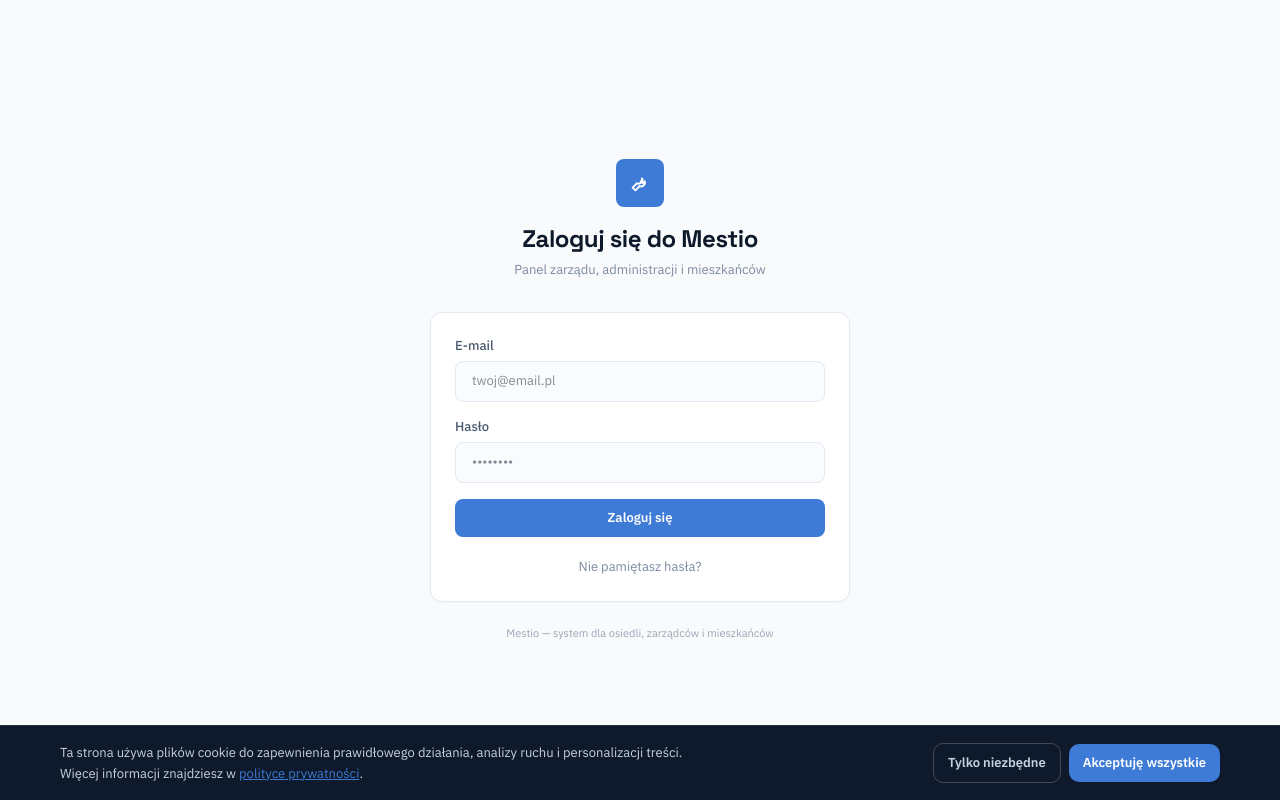
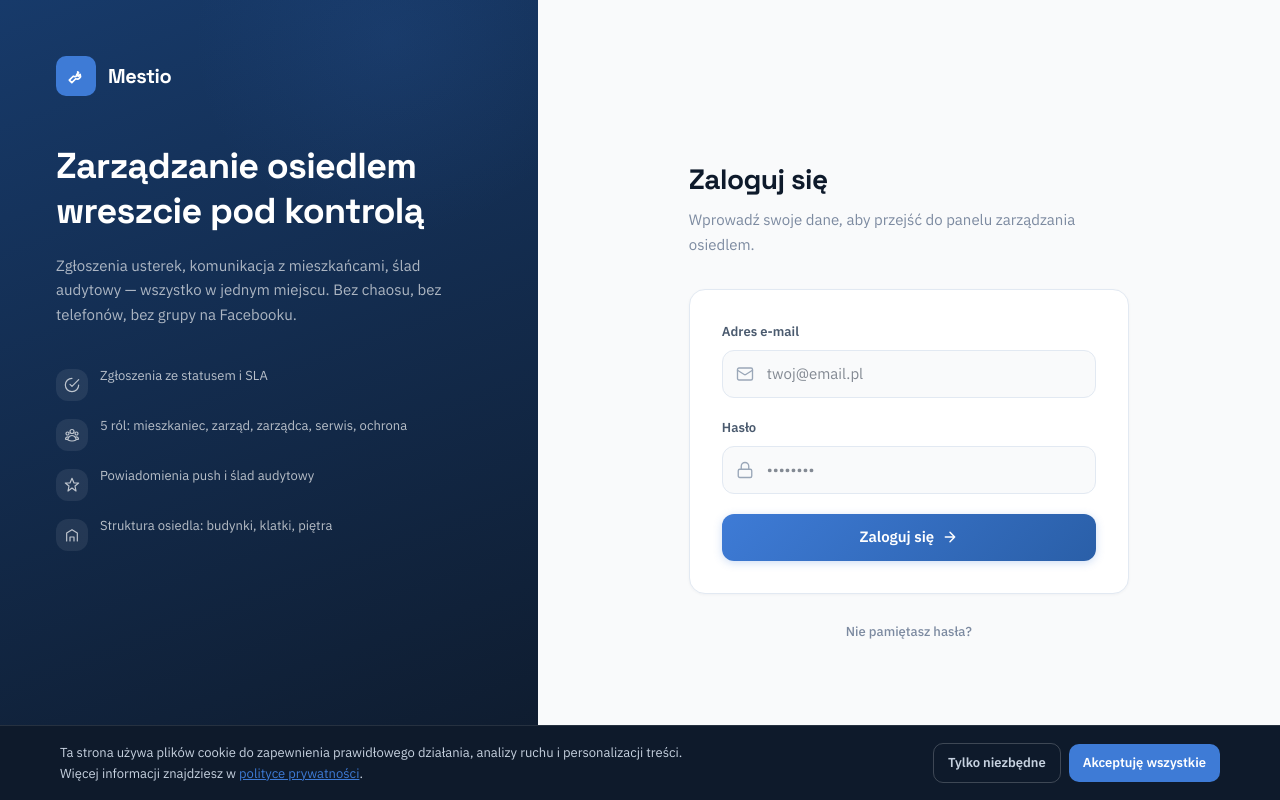
Before and after one commit to Rademenes12/mestio-monorepo, a Next.js app in the folder apps/web/: page /login in a window 1280 px wide. Built offline with nearby package versions, Linux system fonts and the light colour scheme; no server answers.

Commit message:
feat: split-screen login — dark navy branding panel + light form, Daylight-inspired

```diff
--- a/apps/web/src/app/(dashboard)/login/page.tsx
+++ b/apps/web/src/app/(dashboard)/login/page.tsx
@@ -93,74 +93,243 @@
   };
 
   return (
+    <div className="flex min-h-screen">
+      {/* ── Left panel: Branding ── */}
       <div
-      className="min-h-screen flex items-center justify-center p-4"
+        className="hidden lg:flex w-[480px] lg:w-[42%] flex-col justify-between p-10 lg:p-14 relative overflow-hidden"
+        style={{
+          background: "linear-gradient(160deg, #173A6A 0%, #0E1A2B 100%)",
+        }}
+      >
+        {/* Subtle radial glow */}
+        <div
+          className="absolute top-[-20%] right-[-10%] w-[400px] h-[400px] rounded-full opacity-20"
+          style={{
+            background: "radial-gradient(circle, rgba(62,123,214,0.5) 0%, transparent 70%)",
+          }}
+        />
+
+        <div className="relative z-10">
+          {/* Logo */}
+          <div className="flex items-center gap-3 mb-12">
+            <div
+              className="w-10 h-10 rounded-[10px] flex items-center justify-center shrink-0"
+              style={{ background: "#3E7BD6" }}
+            >
+              <svg
+                width="20"
+                height="20"
+                viewBox="0 0 24 24"
+                fill="none"
+                stroke="#fff"
+                strokeWidth="2.1"
+                strokeLinecap="round"
+                strokeLinejoin="round"
+              >
+                <path d="M14 7a4 4 0 0 1-5.3 5.3L4 17l3 3 4.7-4.7A4 4 0 0 0 17 10l-2.2 2.2-2-2L15 8z" />
+              </svg>
+            </div>
+            <span
+              className="text-white font-heading font-bold text-xl tracking-tight"
+            >
+              Mestio
+            </span>
+          </div>
+
+          {/* Value prop */}
+          <h2
+            className="text-white font-heading font-bold text-3xl lg:text-4xl leading-tight mb-5"
+          >
+            Zarządzanie osiedlem
+            <br />
+            wreszcie pod kontrolą
+          </h2>
+          <p className="text-base leading-relaxed" style={{ color: "rgba(255,255,255,0.65)" }}>
+            Zgłoszenia usterek, komunikacja z mieszkańcami, ślad audytowy —
+            wszystko w jednym miejscu. Bez chaosu, bez telefonów, bez grupy na
+            Facebooku.
+          </p>
+
+          {/* Feature list */}
+          <div className="mt-10 space-y-4">
+            {[
+              {
+                icon: "M22 12a10 10 0 1 1-10-10M22 4 12 14.01 9 11",
+                text: "Zgłoszenia ze statusem i SLA",
+              },
+              {
+                icon: "M18 18.72a9.094 9.094 0 0 0 3.741-.479 3 3 0 0 0-4.682-2.72m.94 3.198l.001.031c0 .225-.012.447-.037.666A11.944 11.944 0 0 1 12 21c-2.17 0-4.207-.576-5.963-1.584A6.062 6.062 0 0 1 6 18.719m12 0a5.971 5.971 0 0 0-.941-3.197m0 0A5.995 5.995 0 0 0 12 12.75a5.995 5.995 0 0 0-5.058 2.772m0 0a3 3 0 0 0-4.681 2.72 8.986 8.986 0 0 0 3.74.477m.94-3.197a5.971 5.971 0 0 0-.94 3.197M15 6.75a3 3 0 1 1-6 0 3 3 0 0 1 6 0Zm6 3a2.25 2.25 0 1 1-4.5 0 2.25 2.25 0 0 1 4.5 0Zm-13.5 0a2.25 2.25 0 1 1-4.5 0 2.25 2.25 0 0 1 4.5 0Z",
+                text: "5 ról: mieszkaniec, zarząd, zarządca, serwis, ochrona",
+              },
+              {
+                icon: "M12 2l3 7h7l-5.5 4.5L18 21l-6-4.5L6 21l1.5-7.5L2 9h7z",
+                text: "Powiadomienia push i ślad audytowy",
+              },
+              {
+                icon: "M4 21V9l8-5 8 5v12M9 21v-6h6v6",
+                text: "Struktura osiedla: budynki, klatki, piętra",
+              },
+            ].map((feature, i) => (
+              <div key={i} className="flex items-start gap-3">
+                <div
+                  className="w-8 h-8 rounded-lg flex items-center justify-center shrink-0 mt-0.5"
+                  style={{ background: "rgba(255,255,255,0.08)" }}
+                >
+                  <svg
+                    width="16"
+                    height="16"
+                    viewBox="0 0 24 24"
+                    fill="none"
+                    stroke="rgba(255,255,255,0.7)"
+                    strokeWidth="1.8"
+                    strokeLinecap="round"
+                    strokeLinejoin="round"
+                  >
+                    <path d={feature.icon} />
+                  </svg>
+                </div>
+                <span className="text-sm" style={{ color: "rgba(255,255,255,0.7)" }}>
+                  {feature.text}
+                </span>
+              </div>
+            ))}
+          </div>
+        </div>
+
+        {/* Footer */}
+        <p className="relative z-10 text-xs" style={{ color: "rgba(255,255,255,0.3)" }}>
+          © {new Date().getFullYear()} Mestio. System dla osiedli i wspólnot.
+        </p>
+      </div>
+
+      {/* ── Right panel: Login form ── */}
+      <div
+        className="flex-1 flex items-center justify-center p-6 lg:p-14"
         style={{ background: "var(--color-page, #F9FAFB)" }}
       >
-      <div className="w-full" style={{ maxWidth: "420px" }}>
-        {/* Logo + nagłówek */}
-        <div className="text-center mb-8">
-          <div className="inline-flex items-center justify-center w-12 h-12 rounded-[8px] mb-4"
-            style={{ background: "#3E7BD6" }}>
-            <svg width="22" height="22" viewBox="0 0 24 24" fill="none" stroke="#fff"
-              strokeWidth="2.1" strokeLinecap="round" strokeLinejoin="round">
-              <path d="M14 7a4 4 0 0 1-5.3 5.3L4 17l3 3 4.7-4.7A4 4 0 0 0 17 10l-2.2 2.2-2-2L15 8z"/>
+        <div className="w-full" style={{ maxWidth: "440px" }}>
+          {/* Mobile logo (visible only on small screens) */}
+          <div className="lg:hidden text-center mb-8">
+            <div
+              className="inline-flex items-center justify-center w-12 h-12 rounded-[10px] mb-4"
+              style={{ background: "#3E7BD6" }}
+            >
+              <svg
+                width="22"
+                height="22"
+                viewBox="0 0 24 24"
+                fill="none"
+                stroke="#fff"
+                strokeWidth="2.1"
+                strokeLinecap="round"
+                strokeLinejoin="round"
+              >
+                <path d="M14 7a4 4 0 0 1-5.3 5.3L4 17l3 3 4.7-4.7A4 4 0 0 0 17 10l-2.2 2.2-2-2L15 8z" />
               </svg>
             </div>
             <h1 className="text-2xl font-heading font-bold" style={{ color: "#0E1A2B" }}>
-            Zaloguj się do Mestio
+              Mestio
             </h1>
-          <p className="text-sm mt-1.5" style={{ color: "#7C8AA0" }}>
-            Panel zarządu, administracji i mieszkańców
+          </div>
+
+          {/* Form header */}
+          <div className="mb-8">
+            <h1
+              className="text-[28px] font-heading font-bold tracking-tight mb-2"
+              style={{ color: "#0E1A2B" }}
+            >
+              Zaloguj się
+            </h1>
+            <p className="text-[15px] leading-relaxed" style={{ color: "#7C8AA0" }}>
+              Wprowadź swoje dane, aby przejść do panelu zarządzania osiedlem.
             </p>
           </div>
 
-        {/* Formularz */}
+          {resetSent ? (
             <div
-          className="bg-white rounded-[12px] p-6"
+              className="rounded-[16px] p-8 text-center"
               style={{
+                background: "#fff",
                 border: "1px solid var(--color-glass-border, #EBEFF4)",
-            boxShadow: "0 1px 2px rgba(14,26,43,.03)",
+                boxShadow: "0 1px 3px rgba(14,26,43,.04)",
               }}
             >
-          {resetSent ? (
-            <div className="space-y-4 text-center py-4">
               <div
-                className="w-12 h-12 rounded-full flex items-center justify-center mx-auto"
-                style={{ background: "rgba(46,158,107,.12)" }}
+                className="w-14 h-14 rounded-full flex items-center justify-center mx-auto mb-5"
+                style={{ background: "rgba(34,197,94,.12)" }}
               >
-                <svg width="20" height="20" viewBox="0 0 24 24" fill="none"
-                  stroke="#2E9E6B" strokeWidth="2.2" strokeLinecap="round"
-                  strokeLinejoin="round">
+                <svg
+                  width="24"
+                  height="24"
+                  viewBox="0 0 24 24"
+                  fill="none"
+                  stroke="#22C55E"
+                  strokeWidth="2"
+                  strokeLinecap="round"
+                  strokeLinejoin="round"
+                >
                   <path d="M22 12a10 10 0 1 1-10-10" />
                   <path d="M22 4 12 14.01 9 11" />
                 </svg>
               </div>
-              <p className="font-medium" style={{ color: "#0E1A2B" }}>
+              <p className="text-lg font-semibold mb-1.5" style={{ color: "#0E1A2B" }}>
                 Sprawdź skrzynkę e-mail
               </p>
-              <p className="text-sm" style={{ color: "#7C8AA0" }}>
-                Wysłaliśmy link do resetu hasła na <strong>{email}</strong>
+              <p className="text-sm mb-6" style={{ color: "#7C8AA0" }}>
+                Wysłaliśmy link do resetu hasła na{" "}
+                <strong style={{ color: "#0E1A2B" }}>{email}</strong>
               </p>
               <button
                 type="button"
                 onClick={() => setResetSent(false)}
-                className="text-sm underline"
+                className="text-sm font-medium transition-colors"
                 style={{ color: "#3E7BD6" }}
+                onMouseEnter={(e) => {
+                  e.currentTarget.style.color = "#2A5FA8";
+                }}
+                onMouseLeave={(e) => {
+                  e.currentTarget.style.color = "#3E7BD6";
+                }}
               >
-                Wróć do logowania
+                ← Wróć do logowania
               </button>
             </div>
           ) : (
-            <form onSubmit={handleSubmit} className="space-y-4">
+            <form onSubmit={handleSubmit}>
+              <div
+                className="rounded-[16px] p-8"
+                style={{
+                  background: "#fff",
+                  border: "1px solid var(--color-glass-border, #EBEFF4)",
+                  boxShadow: "0 1px 3px rgba(14,26,43,.04)",
+                }}
+              >
+                <div className="space-y-5">
+                  {/* Email */}
                   <div>
                     <label
                       htmlFor="email"
-                  className="block text-sm font-medium mb-1.5"
+                      className="block text-[13px] font-semibold mb-2"
                       style={{ color: "#4A5A6E" }}
                     >
-                  E-mail
+                      Adres e-mail
                     </label>
+                    <div className="relative">
+                      <div className="absolute inset-y-0 left-0 flex items-center pl-3.5 pointer-events-none">
+                        <svg
+                          width="18"
+                          height="18"
+                          viewBox="0 0 24 24"
+                          fill="none"
+                          stroke="#9AA7B8"
+                          strokeWidth="1.8"
+                          strokeLinecap="round"
+                          strokeLinejoin="round"
+                        >
+                          <rect width="20" height="16" x="2" y="4" rx="2" />
+                          <path d="m22 7-8.97 5.7a1.94 1.94 0 0 1-2.06 0L2 7" />
+                        </svg>
+                      </div>
                       <input
                         id="email"
                         type="email"
@@ -169,31 +338,53 @@
                         required
                         autoComplete="email"
                         placeholder="twoj@email.pl"
-                  className="w-full px-4 py-2.5 rounded-[8px] text-sm transition-all"
+                        className="w-full pl-11 pr-4 py-3 rounded-[12px] text-[15px] transition-all outline-none"
                         style={{
-                    background: "var(--color-surface, #FAFBFC)",
+                          background: "#F9FAFB",
                           border: "1px solid var(--color-glass-border, #EBEFF4)",
                           color: "#0E1A2B",
                         }}
                         onFocus={(e) => {
-                    e.target.style.borderColor = "#3E7BD6";
-                    e.target.style.boxShadow = "0 0 0 3px rgba(62,123,214,.15)";
+                          e.currentTarget.style.borderColor = "#3E7BD6";
+                          e.currentTarget.style.boxShadow =
+                            "0 0 0 3px rgba(62,123,214,.12)";
+                          e.currentTarget.style.background = "#fff";
                         }}
                         onBlur={(e) => {
-                    e.target.style.borderColor = "var(--color-glass-border, #EBEFF4)";
-                    e.target.style.boxShadow = "none";
+                          e.currentTarget.style.borderColor =
+                            "var(--color-glass-border, #EBEFF4)";
+                          e.currentTarget.style.boxShadow = "none";
+                          e.currentTarget.style.background = "#F9FAFB";
                         }}
                       />
                     </div>
+                  </div>
 
+                  {/* Password */}
                   <div>
                     <label
                       htmlFor="password"
-                  className="block text-sm font-medium mb-1.5"
+                      className="block text-[13px] font-semibold mb-2"
                       style={{ color: "#4A5A6E" }}
                     >
                       Hasło
                     </label>
+                    <div className="relative">
+                      <div className="absolute inset-y-0 left-0 flex items-center pl-3.5 pointer-events-none">
+                        <svg
+                          width="18"
+                          height="18"
+                          viewBox="0 0 24 24"
+                          fill="none"
+                          stroke="#9AA7B8"
+                          strokeWidth="1.8"
+                          strokeLinecap="round"
+                          strokeLinejoin="round"
+                        >
+                          <rect width="18" height="11" x="3" y="11" rx="2" ry="2" />
+                          <path d="M7 11V7a5 5 0 0 1 10 0v4" />
+                        </svg>
+                      </div>
                       <input
                         id="password"
                         type="password"
@@ -202,30 +393,35 @@
                         required
                         autoComplete="current-password"
                         placeholder="••••••••"
-                  className="w-full px-4 py-2.5 rounded-[8px] text-sm transition-all"
+                        className="w-full pl-11 pr-4 py-3 rounded-[12px] text-[15px] transition-all outline-none"
                         style={{
-                    background: "var(--color-surface, #FAFBFC)",
+                          background: "#F9FAFB",
                           border: "1px solid var(--color-glass-border, #EBEFF4)",
                           color: "#0E1A2B",
                         }}
                         onFocus={(e) => {
-                    e.target.style.borderColor = "#3E7BD6";
-                    e.target.style.boxShadow = "0 0 0 3px rgba(62,123,214,.15)";
+                          e.currentTarget.style.borderColor = "#3E7BD6";
+                          e.currentTarget.style.boxShadow =
+                            "0 0 0 3px rgba(62,123,214,.12)";
+                          e.currentTarget.style.background = "#fff";
                         }}
                         onBlur={(e) => {
-                    e.target.style.borderColor = "var(--color-glass-border, #EBEFF4)";
-                    e.target.style.boxShadow = "none";
+                          e.currentTarget.style.borderColor =
+                            "var(--color-glass-border, #EBEFF4)";
+                          e.currentTarget.style.boxShadow = "none";
+                          e.currentTarget.style.background = "#F9FAFB";
                         }}
                       />
+                    </div>
                   </div>
 
                   {error && (
                     <div
-                  className="p-3 rounded-[8px] text-sm"
+                      className="p-3.5 rounded-[12px] text-[13px] font-medium"
                       style={{
-                    background: "rgba(239,68,68,.1)",
+                        background: "rgba(239,68,68,.08)",
                         color: "#EF4444",
-                    border: "1px solid rgba(239,68,68,.2)",
+                        border: "1px solid rgba(239,68,68,.15)",
                       }}
                     >
                       {error}
@@ -235,33 +431,62 @@
                   <button
                     type="submit"
                     disabled={loading}
-                className="w-full py-2.5 rounded-[8px] text-sm font-semibold text-white transition-all disabled:opacity-50 hover:brightness-110"
+                    className="w-full py-3 rounded-[12px] text-[15px] font-semibold text-white transition-all disabled:opacity-50 flex items-center justify-center gap-2"
                     style={{
-                  background: "#3E7BD6",
+                      background: "linear-gradient(135deg, #3E7BD6, #2A5FA8)",
+                      boxShadow: "0 2px 8px rgba(62,123,214,.25)",
+                    }}
+                    onMouseEnter={(e) => {
+                      e.currentTarget.style.transform = "translateY(-1px)";
+                      e.currentTarget.style.boxShadow =
+                        "0 4px 14px rgba(62,123,214,.35)";
+                    }}
+                    onMouseLeave={(e) => {
+                      e.currentTarget.style.transform = "translateY(0)";
+                      e.currentTarget.style.boxShadow =
+                        "0 2px 8px rgba(62,123,214,.25)";
                     }}
                   >
                     {loading ? "Logowanie..." : "Zaloguj się"}
+                    {!loading && (
+                      <svg
+                        width="16"
+                        height="16"
+                        viewBox="0 0 24 24"
+                        fill="none"
+                        stroke="currentColor"
+                        strokeWidth="2.2"
+                        strokeLinecap="round"
+                        strokeLinejoin="round"
+                      >
+                        <path d="M5 12h14M12 5l7 7-7 7" />
+                      </svg>
+                    )}
                   </button>
+                </div>
+              </div>
 
+              {/* Forgot password */}
+              <div className="mt-6 text-center">
                 <button
                   type="button"
                   onClick={handleForgotPassword}
                   disabled={loading}
-                className="w-full text-sm transition-colors disabled:opacity-50"
+                  className="text-[13px] font-medium transition-colors disabled:opacity-50"
                   style={{ color: "#7C8AA0" }}
-                onMouseEnter={(e) => { e.currentTarget.style.color = "#3E7BD6" }}
-                onMouseLeave={(e) => { e.currentTarget.style.color = "#7C8AA0" }}
+                  onMouseEnter={(e) => {
+                    e.currentTarget.style.color = "#3E7BD6";
+                  }}
+                  onMouseLeave={(e) => {
+                    e.currentTarget.style.color = "#7C8AA0";
+                  }}
                 >
                   Nie pamiętasz hasła?
                 </button>
+              </div>
             </form>
           )}
         </div>
-
-        {/* Stopka */}
-        <p className="text-center text-xs mt-6" style={{ color: "#9AA7B8" }}>
-          Mestio — system dla osiedli, zarządców i mieszkańców
-        </p>
       </div>
     </div>
   );
```
Lines whose indentation alone changed are shown as unchanged.
